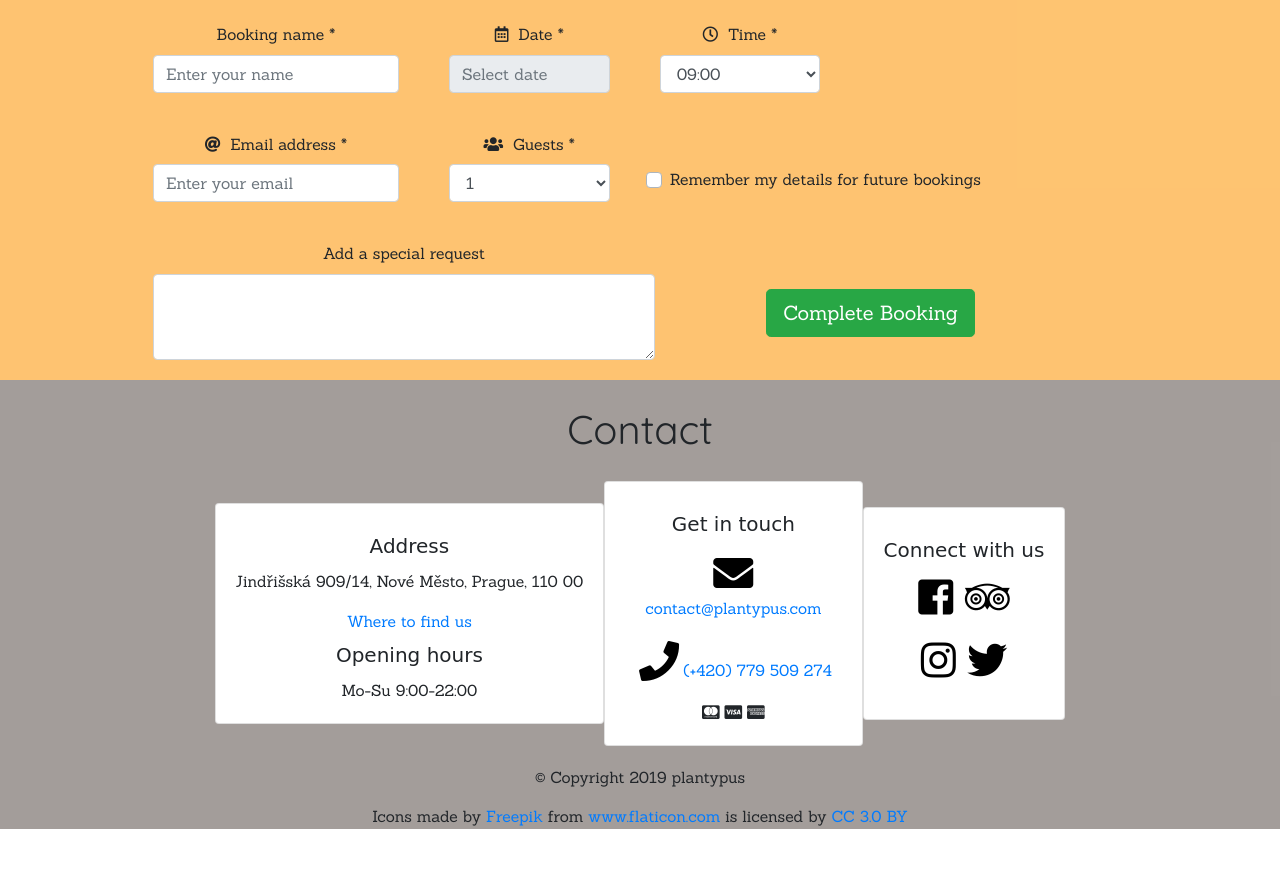
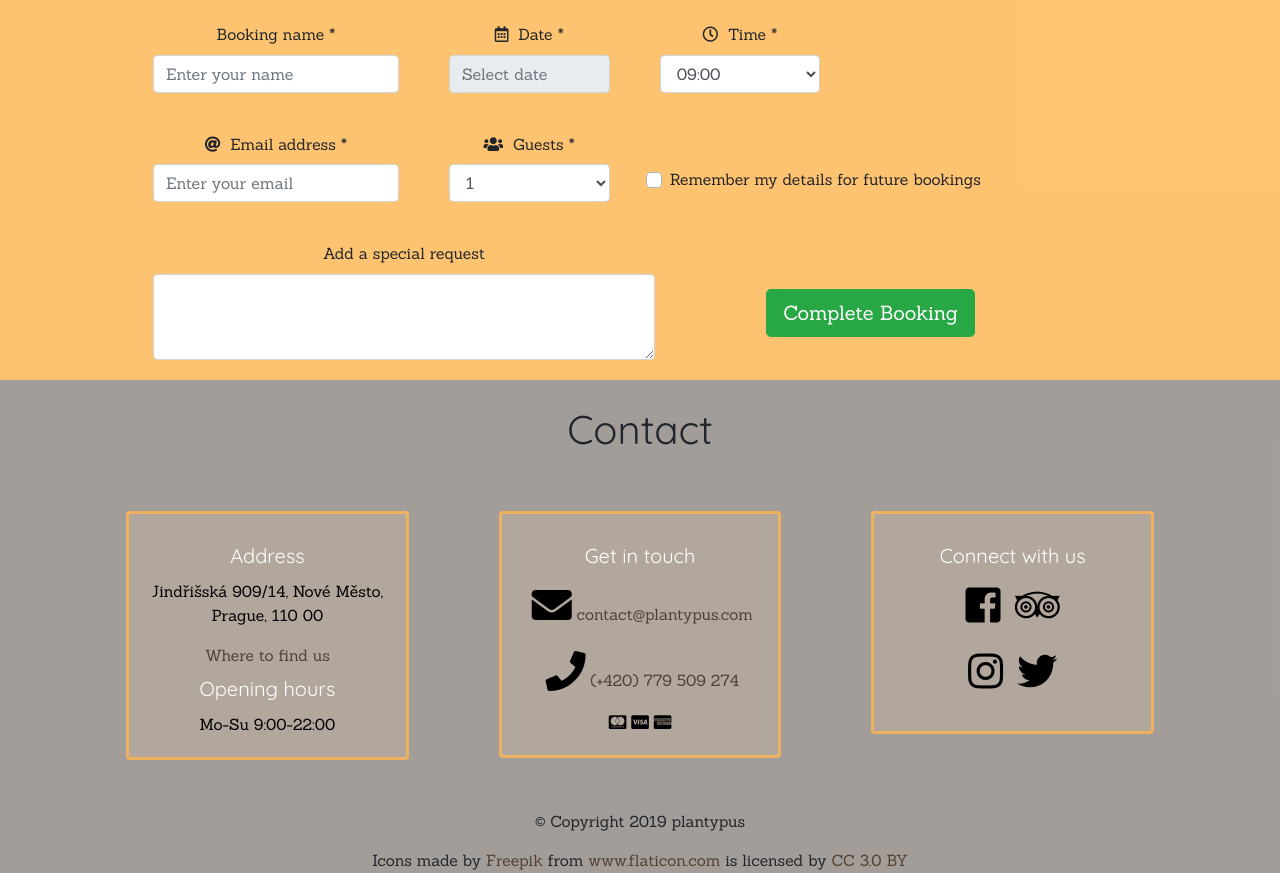
Before and after one commit to lucievr/plantypus-cafe-website, a plain HTML site: page index.html in a window 1280 px wide. Shown: the part 3877-4766 px from the top of the page. Before the commit the page ends 4722 px from the top, so only its background shows below. Drawn offline with nearby package versions, Linux system fonts and the light colour scheme; a web font is replaced by a local one.

Commit message:
Adjust style and layout of cards

```diff
--- a/css/style.css
+++ b/css/style.css
@@ -307,6 +307,17 @@ img.about {
     background-color: rgba(133,125,121, 0.75);
 }
 
+.card {
+    margin: 30px;
+    background-color: rgb(182, 171, 157, 0.8);
+    color: black;
+    border: 3px solid rgba(254,181,78, 0.8);
+}
+
+.card-title {
+    font-family: 'Quicksand', sans-serif;
+    color: white;
+}
 .social-icon {
     font-size: 2.5rem;
     padding: 2%;
@@ -314,9 +325,16 @@ img.about {
 
 }
 .social-icon:hover {
-    color: rgb(113,76,47);
+    color: rgb(83, 64, 49);
 }
 
+a {
+    color: rgb(83, 64, 49);
+}
+
+a:hover {
+    color: black;
+}
 
 #backToTop {
     position: fixed; /* Fixed/sticky position */
--- a/index.html
+++ b/index.html
@@ -310,7 +310,8 @@
         <div class="container-fluid">
             <h1>Contact</h1>
             <div class="container">
-
+                <div class="row">
+                    <div class="col-sm-4">
                     <div class="card">
                         <div class="card-body">
                             <h5 class="card-title">Address</h5>
@@ -320,8 +321,9 @@
                             <p class="card-text">Mo-Su 9:00-22:00</p>
                         </div>
                     </div>
+                    </div>
 
-
+                    <div class="col-sm-4">
                     <div class="card">
                         <div class="card-body">
                             <h5 class="card-title">Get in touch</h5>
@@ -335,8 +337,9 @@
                             <i class="fab fa-cc-amex"></i>
                         </div>
                     </div>
+                    </div>
 
-
+                    <div class="col-sm-4">
                     <div class="card">
                         <div class="card-body">
                             <h5 class="card-title">Connect with us</h5>
@@ -354,7 +357,8 @@
                             </p>
                         </div>
                     </div>
-
+                    </div>
+                </div>
             </div>
         </div>
 
```
Also changed, not shown: js/main.js (+0 -9 lines).
